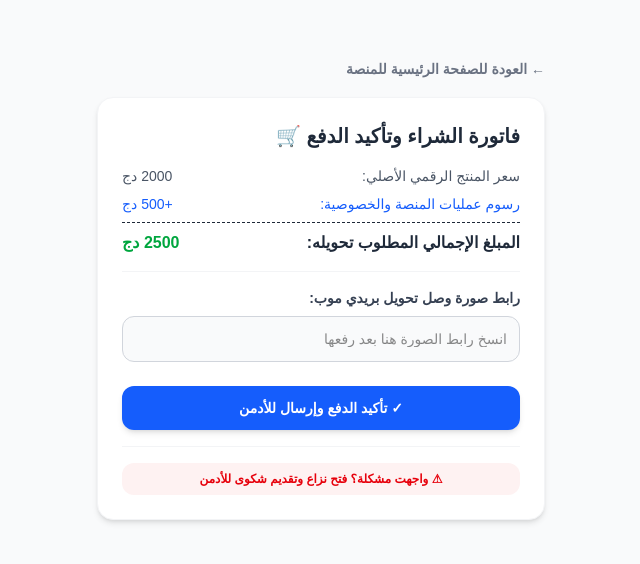
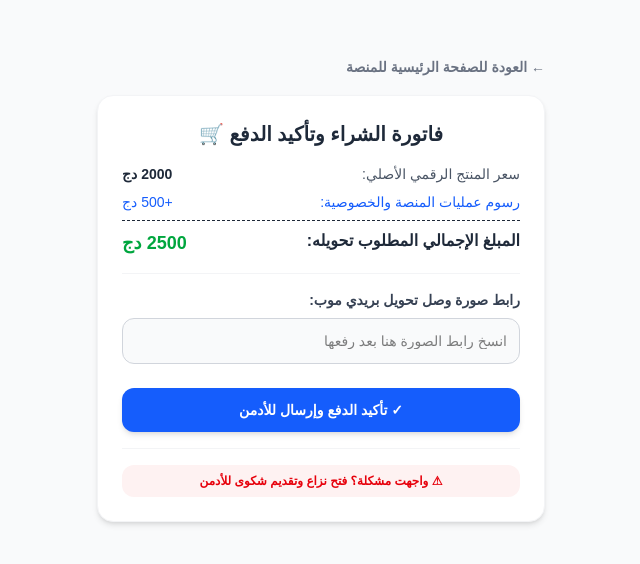
Before and after one commit to samsomprince-sys/dz-escrow-shop, a Next.js app: page /buyer/order in a window 1280 px wide. Shown: the part 112-676 px from the top of the page, without its empty margins (319-959 px from the left). Built offline with nearby package versions, Linux system fonts and the light colour scheme; no server answers.

Commit message:
fix buyer page dynamic price routing calculations

```diff
--- a/app/buyer/order/page.tsx
+++ b/app/buyer/order/page.tsx
@@ -1,21 +1,29 @@
 'use client';
-import Link from 'next/link';
 
-import { useState } from 'react';
+import { useState, useEffect } from 'react';
+import { useSearchParams } from 'next/navigation';
 import { supabase } from '../../../lib/supabase';
 
 export default function BuyerOrderPage() {
+  const searchParams = useSearchParams();
+
+  // قراءة رقم الصفقة وسعر المنتج الأصلي القادمين من الرابط مباشرة
+  const orderId = searchParams.get('id') || "68c946cc-c7f8-45be-9bc0-d6ccfb3d0fb1";
+  const queryPrice = searchParams.get('price');
+
+  // تحويل السعر المالي من الرابط إلى رقم، وإذا لم يجد رصيداً يضع 2000 كبديل تلقائي
+  const productPrice = queryPrice ? parseInt(queryPrice) : 2000;
+
   const [proofUrl, setProofUrl] = useState('');
   const [disputeReason, setDisputeReason] = useState('');
   const [sending, setSending] = useState(false);
   const [showDisputeForm, setShowDisputeForm] = useState(false);
 
-  // بيانات تجريبية متوافقة مع قاعدة البيانات
-  const orderId = "68c946cc-c7f8-45be-9bc0-d6ccfb3d0fb1";
-  const buyerId = "11111111-1111-1111-1111-111111111111";
-  const productPrice = 2000;
+  // عمولة المنصة الثابتة على المشتري حسب شروطك الصارمة
   const buyerFee = 500;
   const totalAmount = productPrice + buyerFee;
+
+  const buyerId = "11111111-1111-1111-1111-111111111111";
 
   async function handleSubmitOrder() {
     if (!proofUrl) {
@@ -50,20 +58,21 @@ export default function BuyerOrderPage() {
 
   return (
     <div className="min-h-screen bg-gray-50 p-6 flex flex-col items-center justify-center" dir="rtl">
-  {/* زر الرجوع للرئيسية */}
-  <div className="w-full max-w-md mb-4 text-right">
-    <Link href="/" className="inline-flex items-center text-sm font-semibold text-gray-500 hover:text-blue-600 transition-colors">
-      ← العودة للصفحة الرئيسية للمنصة
-    </Link>
-  </div>
 
-      <div className="max-w-md w-full bg-white p-6 rounded-2xl shadow-md border border-gray-100">
-        <h1 className="text-xl font-bold text-gray-800 mb-4">فاتورة الشراء وتأكيد الدفع 🛒</h1>
+      {/* زر العودة للرئيسية */}
+      <div className="w-full max-w-md mb-4 text-right">
+        <a href="/" className="inline-flex items-center text-sm font-semibold text-gray-500 hover:text-blue-600 transition-colors">
+          ← العودة للصفحة الرئيسية للمنصة
+        </a>
+      </div>
+
+      <div className="max-w-md w-full bg-white p-6 rounded-2xl shadow-md border border-gray-100 text-right">
+        <h1 className="text-xl font-bold text-gray-800 mb-4 text-center">فاتورة الشراء وتأكيد الدفع 🛒</h1>
 
         <div className="space-y-2 border-b border-gray-100 pb-4 mb-4 text-sm text-gray-600">
           <div className="flex justify-between">
             <span>سعر المنتج الرقمي الأصلي:</span>
-            <span>{productPrice} دج</span>
+            <span className="font-bold text-gray-800">{productPrice} دج</span>
           </div>
           <div className="flex justify-between text-blue-600 font-medium">
             <span>رسوم عمليات المنصة والخصوصية:</span>
@@ -71,7 +80,7 @@ export default function BuyerOrderPage() {
           </div>
           <div className="flex justify-between font-bold text-base text-gray-800 pt-2 border-t border-dashed">
             <span>المبلغ الإجمالي المطلوب تحويله:</span>
-            <span className="text-green-600">{totalAmount} دج</span>
+            <span className="text-green-600 text-lg">{totalAmount} دج</span>
           </div>
         </div>
 
@@ -82,7 +91,7 @@ export default function BuyerOrderPage() {
             placeholder="انسخ رابط الصورة هنا بعد رفعها"
             value={proofUrl}
             onChange={(e) => setProofUrl(e.target.value)}
-            className="w-full p-3 border border-gray-300 rounded-xl text-sm focus:outline-none focus:border-blue-500 bg-gray-50"
+            className="w-full p-3 border border-gray-300 rounded-xl text-sm focus:outline-none focus:border-blue-500 bg-gray-50 text-right text-black"
           />
         </div>
 
@@ -109,7 +118,7 @@ export default function BuyerOrderPage() {
                 placeholder="مثال: الكود الرقمي لا يعمل أو التاجر لم يسلمني الحساب..."
                 value={disputeReason}
                 onChange={(e) => setDisputeReason(e.target.value)}
-                className="w-full p-3 border border-red-300 rounded-xl text-xs bg-white h-20 resize-none focus:outline-none"
+                className="w-full p-3 border border-red-300 rounded-xl text-xs bg-white h-20 resize-none focus:outline-none text-right text-black"
               />
               <div className="flex gap-2 mt-3">
                 <button
```
